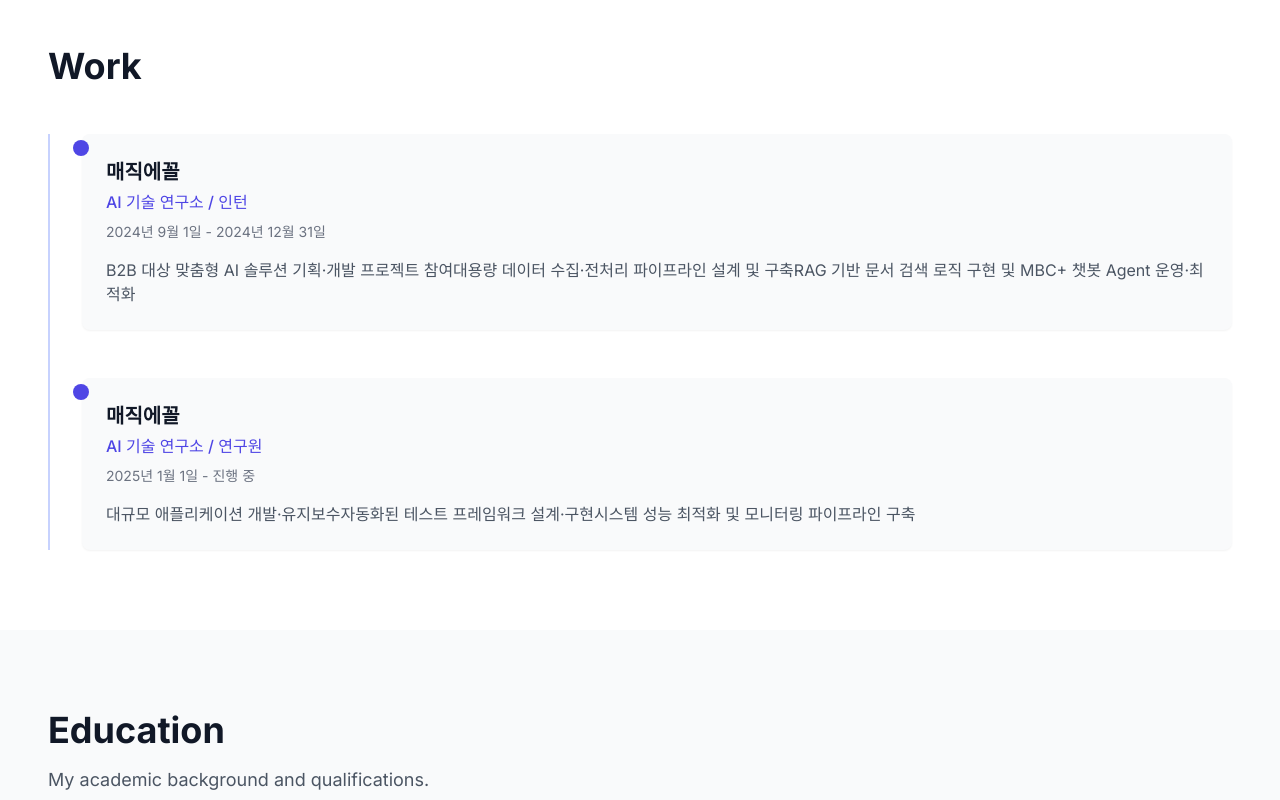
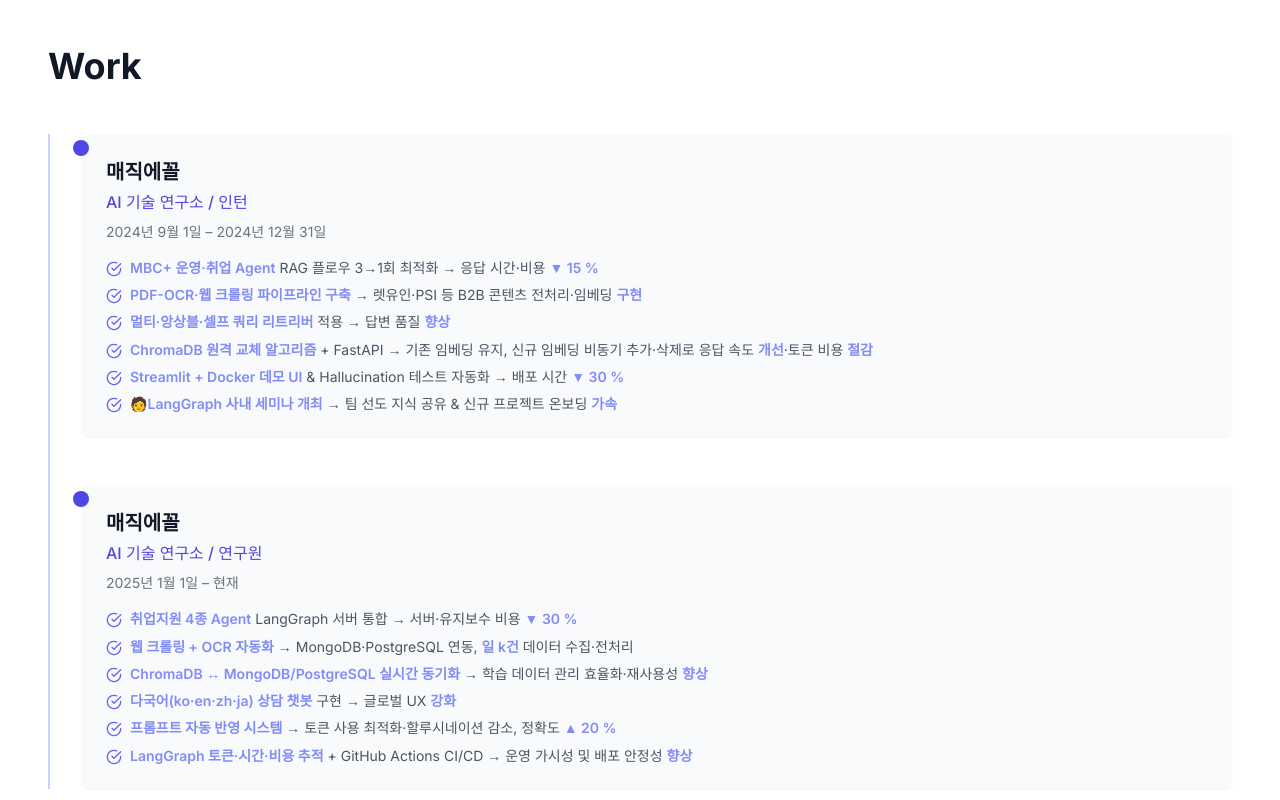
Before and after one commit to hyeonsang010716/my_portfolio, a React (Vite) app: page / in a window 1280 px wide. Shown: the part 2580-3380 px from the top of the page. Built offline with nearby package versions, Linux system fonts and the light colour scheme.

Commit message:
[MOD] Work 정보 수정

```diff
--- a/src/data/index.ts
+++ b/src/data/index.ts
@@ -64,25 +64,32 @@ export const projects: Project[] = [
   },
 ];
 
+
 export const experiences: Experience[] = [
   {
     title: '매직에꼴',
     company: 'AI 기술 연구소 / 인턴',
-    period: '2024년 9월 1일 - 2024년 12월 31일',
+    period: '2024년 9월 1일 – 2024년 12월 31일',
     description: [
-      'B2B 대상 맞춤형 AI 솔루션 기획·개발 프로젝트 참여',
-      '대용량 데이터 수집·전처리 파이프라인 설계 및 구축',
-      'RAG 기반 문서 검색 로직 구현 및 MBC+ 챗봇 Agent 운영·최적화',
+      '**MBC+ 운영·취업 Agent** RAG 플로우 3→1회 최적화 → 응답 시간·비용 **▼ 15 %**',
+      '**PDF-OCR·웹 크롤링 파이프라인 구축** → 렛유인·PSI 등 B2B 콘텐츠 전처리·임베딩 **구현**',
+      '**멀티·앙상블·셀프 쿼리 리트리버** 적용 → 답변 품질 **향상**',
+      '**ChromaDB 원격 교체 알고리즘** + FastAPI → 기존 임베딩 유지, 신규 임베딩 비동기 추가·삭제로 응답 속도 **개선**·토큰 비용 **절감**',
+      '**Streamlit + Docker 데모 UI** & Hallucination 테스트 자동화 → 배포 시간 **▼ 30 %**',
+      '🧑**LangGraph 사내 세미나 개최** → 팀 선도 지식 공유 & 신규 프로젝트 온보딩 **가속**',
     ],
   },
   {
     title: '매직에꼴',
     company: 'AI 기술 연구소 / 연구원',
-    period: '2025년 1월 1일 - 진행 중',
+    period: '2025년 1월 1일 – 현재',
     description: [
-      '대규모 애플리케이션 개발·유지보수',
-      '자동화된 테스트 프레임워크 설계·구현',
-      '시스템 성능 최적화 및 모니터링 파이프라인 구축',
+      '**취업지원 4종 Agent** LangGraph 서버 통합 → 서버·유지보수 비용 **▼ 30 %**',
+      '**웹 크롤링 + OCR 자동화** → MongoDB·PostgreSQL 연동, **일 k건** 데이터 수집·전처리',
+      '**ChromaDB ↔ MongoDB/PostgreSQL 실시간 동기화** → 학습 데이터 관리 효율화·재사용성 **향상**',
+      '**다국어(ko·en·zh·ja) 상담 챗봇** 구현 → 글로벌 UX **강화**',
+      '**프롬프트 자동 반영 시스템** → 토큰 사용 최적화·할루시네이션 감소, 정확도 **▲ 20 %**',
+      '**LangGraph 토큰·시간·비용 추적** + GitHub Actions CI/CD → 운영 가시성 및 배포 안정성 **향상**',
     ],
   },
 ];
--- a/src/sections/Experience.tsx
+++ b/src/sections/Experience.tsx
@@ -54,9 +54,7 @@ const Experience: React.FC = () => {
                     </p>
 
                     <p className="text-gray-600 dark:text-gray-300 transition-colors duration-300">
-                      <ul>
-                        {exp.description.map((line, i) => <li key={i}>{line}</li>)}
-                      </ul>
+                      {exp.description}
                     </p>
                   </div>
                 </div>
--- a/src/sections/Work.tsx
+++ b/src/sections/Work.tsx
@@ -2,9 +2,16 @@ import React from 'react';
 import SectionTitle from '../components/SectionTitle';
 import { experiences } from '../data';
 import useInView from '../hooks/useInView';
+import { CheckCircle } from 'lucide-react';
+
+/**
+ * Helper: convert **bold** markdown to highlighted span.
+ */
+const highlight = (txt: string) =>
+  txt.replace(/\*\*(.*?)\*\*/g, '<span class="font-semibold text-indigo-400">$1</span>');
 
 const Work: React.FC = () => {
-  const [experienceRef, isExperienceInView] = useInView<HTMLDivElement>();
+  const [ref, inView] = useInView<HTMLDivElement>();
 
   return (
     <section
@@ -17,37 +24,31 @@ const Work: React.FC = () => {
         />
 
         <div
-          ref={experienceRef}
-          className="relative border-l-2 border-indigo-200 dark:border-gray-700 pl-8 transition-colors duration-300"
+          ref={ref}
+          className="relative border-l-2 border-indigo-200 dark:border-gray-700 pl-8 transition-all duration-700 ease-out"
         >
-          {experiences.map((exp, index) => (
+          {experiences.map((exp, idx) => (
             <div
-              key={index}
-              className={`mb-12 last:mb-0 ${
-                isExperienceInView
-                  ? 'opacity-100 translate-y-0'
-                  : 'opacity-0 translate-y-10'
-              } transition-all duration-700 ease-out`}
-              style={{ transitionDelay: `${index * 200}ms` }}
+              key={idx}
+              className={`mb-12 last:mb-0 ${inView ? 'opacity-100 translate-y-0' : 'opacity-0 translate-y-10'} transition-all duration-700 ease-out`}
+              style={{ transitionDelay: `${idx * 200}ms` }}
             >
-              <div className="absolute w-4 h-4 bg-indigo-600 dark:bg-indigo-400 rounded-full -left-[9px] mt-1.5 transition-colors duration-300" />
+              {/* timeline dot */}
+              <div className="absolute w-4 h-4 bg-indigo-600 dark:bg-indigo-400 rounded-full -left-[9px] mt-1.5" />
 
-              <div className="bg-gray-50 dark:bg-gray-800 p-6 rounded-lg shadow-sm hover:shadow-md transition-all duration-300">
-                <h4 className="text-xl font-bold text-gray-900 dark:text-white mb-1 transition-colors duration-300">
-                  {exp.title}
-                </h4>
+              <div className="bg-gray-50 dark:bg-gray-800 p-6 rounded-lg shadow-sm">
+                <h4 className="text-xl font-bold text-gray-900 dark:text-white mb-1">{exp.title}</h4>
+                <p className="text-indigo-600 dark:text-indigo-400 font-medium mb-2">{exp.company}</p>
+                <p className="text-sm text-gray-500 dark:text-gray-400 mb-4">{exp.period}</p>
 
-                <p className="text-indigo-600 dark:text-indigo-400 font-medium mb-2 transition-colors duration-300">
-                  {exp.company}
-                </p>
-
-                <p className="text-sm text-gray-500 dark:text-gray-400 mb-4 transition-colors duration-300">
-                  {exp.period}
-                </p>
-
-                <p className="text-gray-600 dark:text-gray-300 transition-colors duration-300">
-                  {exp.description}
-                </p>
+                <ul className="space-y-2 text-gray-600 dark:text-gray-300 text-sm">
+                  {exp.description.map((line: string, i: number) => (
+                    <li key={i} className="flex gap-2 leading-snug">
+                      <CheckCircle className="w-4 h-4 mt-[3px] text-indigo-500" />
+                      <span dangerouslySetInnerHTML={{ __html: highlight(line) }} />
+                    </li>
+                  ))}
+                </ul>
               </div>
             </div>
           ))}
```
